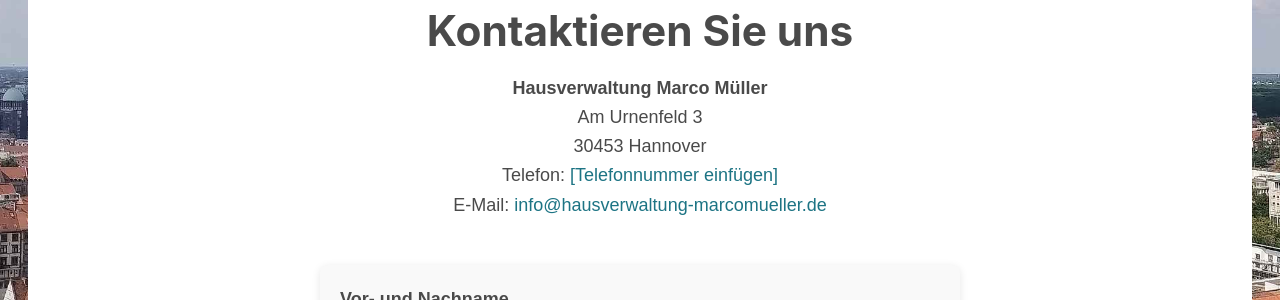
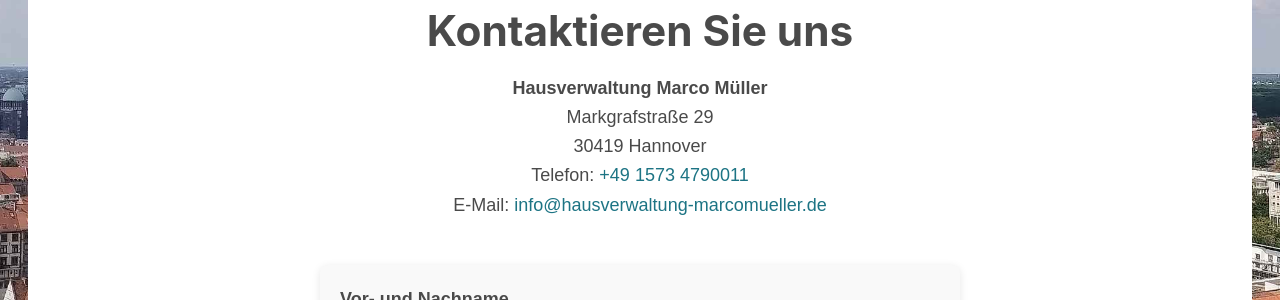
Before and after one commit to marek22k/hausverwaltung, a Jekyll site: the page built from kontakt.md, in a window 1280 px wide. Shown: the part 1223-1523 px from the top of the page. Built offline with Jekyll 4.4.1, drawn with Linux system fonts in a browser that asks for light colours.

Commit message:
Update kontakt.md

```diff
--- a/kontakt.md
+++ b/kontakt.md
@@ -11,9 +11,9 @@ sitemap: true
         <div>
             <p>
                 <strong>Hausverwaltung Marco Müller</strong><br>
-                Am Urnenfeld 3<br>
-                30453 Hannover<br>
-                Telefon: <a href="tel:[Telefonnummer einfügen]">[Telefonnummer einfügen]</a><br>
+                Markgrafstraße 29<br>
+                30419 Hannover<br>
+                Telefon: <a href="tel:[Telefonnummer einfügen]">+49 1573 4790011</a><br>
                 E-Mail: <a href="mailto:info@hausverwaltung-marcomueller.de">info@hausverwaltung-marcomueller.de</a>
             </p>
         </div>
```
